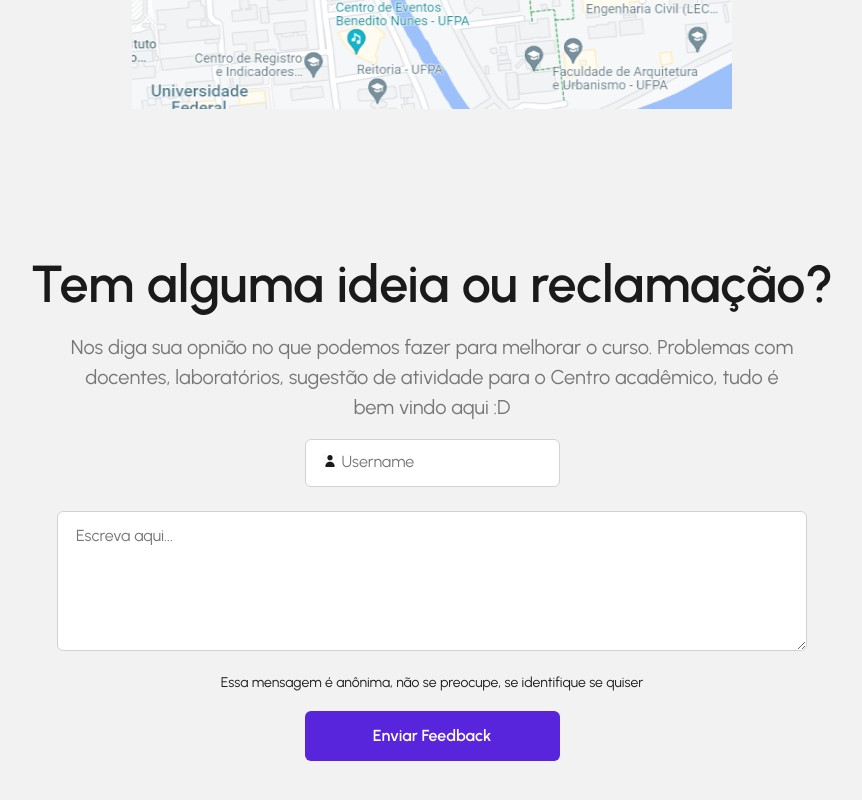
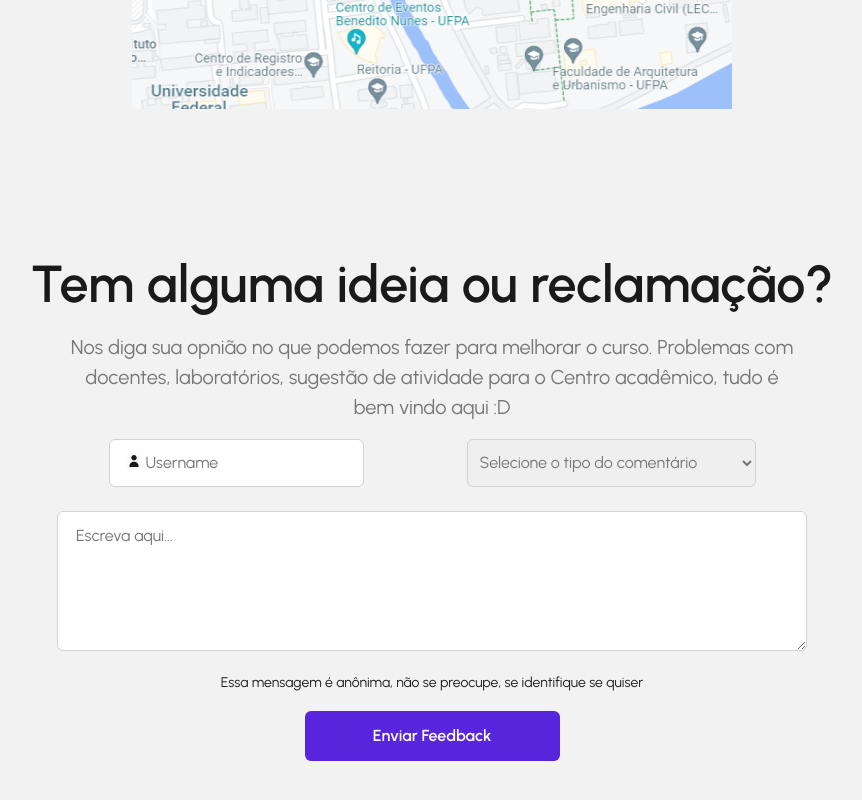
Before and after one commit to cbcc-ufpa/web-client, a React (Vite) app: page / in a window 1280 px wide. Shown: the part 4086-4886 px from the top of the page, without its empty margins (208-1070 px from the left). Built offline with nearby package versions, Linux system fonts and the light colour scheme.

Commit message:
Adiciona select

```diff
--- a/src/components/Home.css
+++ b/src/components/Home.css
@@ -347,6 +347,44 @@ main .social_links a:hover svg {
   text-align: center;
 }
 
+.username_typecomment {
+  width: 750px;
+  display: flex;
+  justify-content: space-around;
+}
+
+
+
+.username_typecomment-estiloso select { /* <select> */
+  background: transparent; /* importante para exibir o novo ícone */
+  width: 289px;
+  padding: 5px;
+  font-size: 16px;
+  line-height: 1;
+  border: 0;
+  border-radius: 0;
+  height: 48px;
+}
+
+.username_typecomment select {
+  width: 289px;
+  height: 48px;
+  border-radius: 6px;
+  border: 1px solid var(--softGray);
+  font-family: var(--font);
+  font-weight: 400;
+  font-size: 16px;
+  line-height: 26px;
+  color: var(--gray);
+  padding-left: 0.5rem;
+}
+
+.username_typecomment select:focus {
+  box-shadow: 0 0 0 0;
+  border: 1px solid var(--softGray);
+  outline: 0;
+}
+
 .user_name{
   width: 255px;
   height: 48px;
@@ -357,20 +395,17 @@ main .social_links a:hover svg {
   background-repeat: no-repeat;
   background-position: 16px 13px;
   margin-bottom: 24px;
+  font-family: var(--font);
+  font-weight: 400;
+  font-size: 16px;
+  line-height: 26px;
+  color: var(--gray);
 }
 
 .user_name:focus{
   box-shadow: 0 0 0 0;
   border: 1px solid var(--softGray);
   outline: 0;
-}
-
-.user_name::placeholder{
-  font-family: var(--font);
-  font-weight: 400;
-  font-size: 16px;
-  line-height: 26px;
-  color: var(--gray);
 }
 
 .user_comment{
--- a/src/components/Home.jsx
+++ b/src/components/Home.jsx
@@ -195,7 +195,16 @@ const Home = () => {
       <div className="main_claim">
         <h1>Tem alguma ideia ou reclamação?</h1>
         <p>Nos diga sua opnião no que podemos fazer para melhorar o curso. Problemas com docentes, laboratórios, sugestão de atividade para o Centro acadêmico, tudo é bem vindo aqui :D</p>
-        <input type="text" className="user_name" placeholder="Username" />
+        <div className="username_typecomment">
+          <input type="text" className="user_name" placeholder="Username" />
+          <select>
+            <option value="" disabled selected>Selecione o tipo do comentário</option>
+            <option value="valor1">Feedback</option>
+            <option value="valor2">Sugestão de Atividade</option>
+            <option value="valor3">Corpo Docente</option>
+            <option value="valor3">Infraestrutura</option>
+          </select>
+        </div>
         <textarea name="" id="" cols="30" rows="10" className="user_comment" placeholder="Escreva aqui..."></textarea>
         <p id="p_warning">Essa mensagem é anônima, não se preocupe, se identifique se quiser</p>
         <button onClick={() => alert("Mensagem enviada")}>Enviar Feedback</button>
```
Also changed, not shown: src/assets/arrowsquaredown.png (added).
